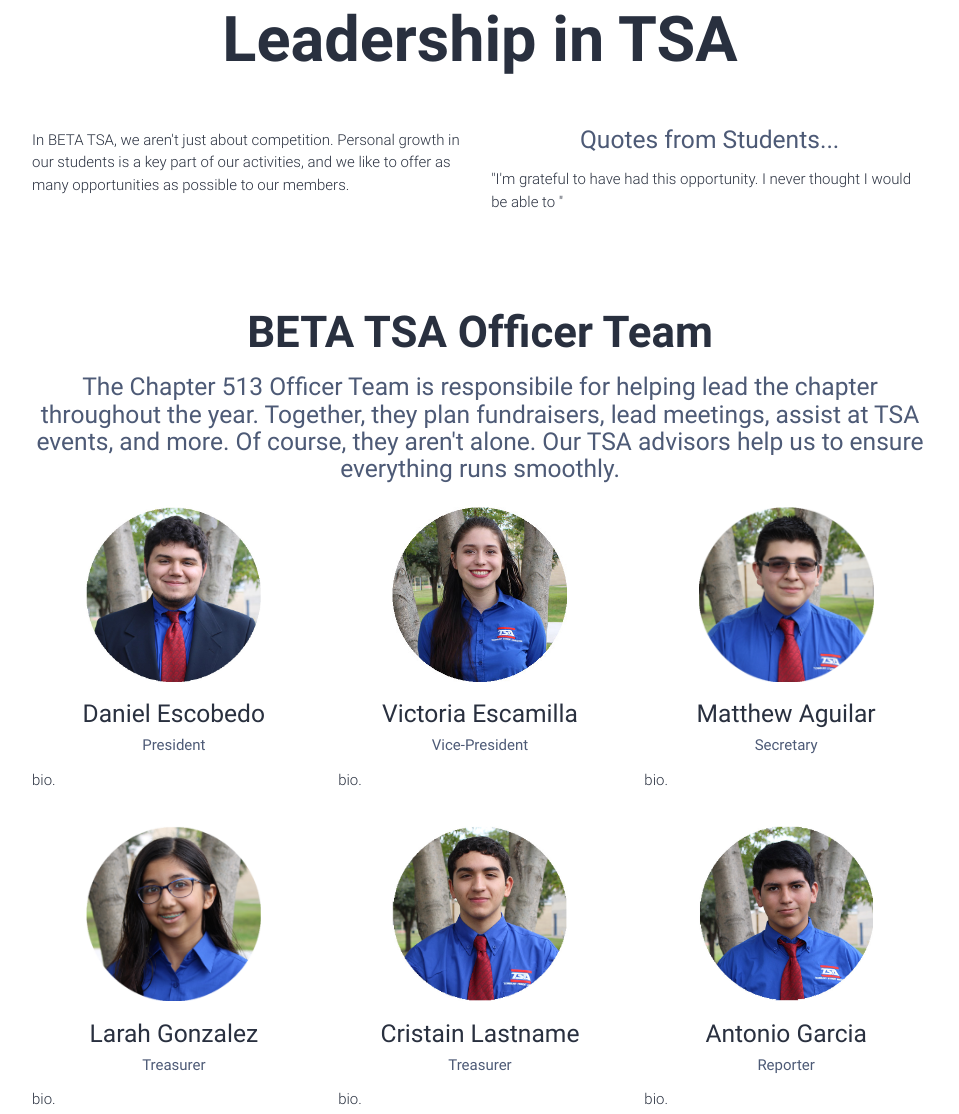
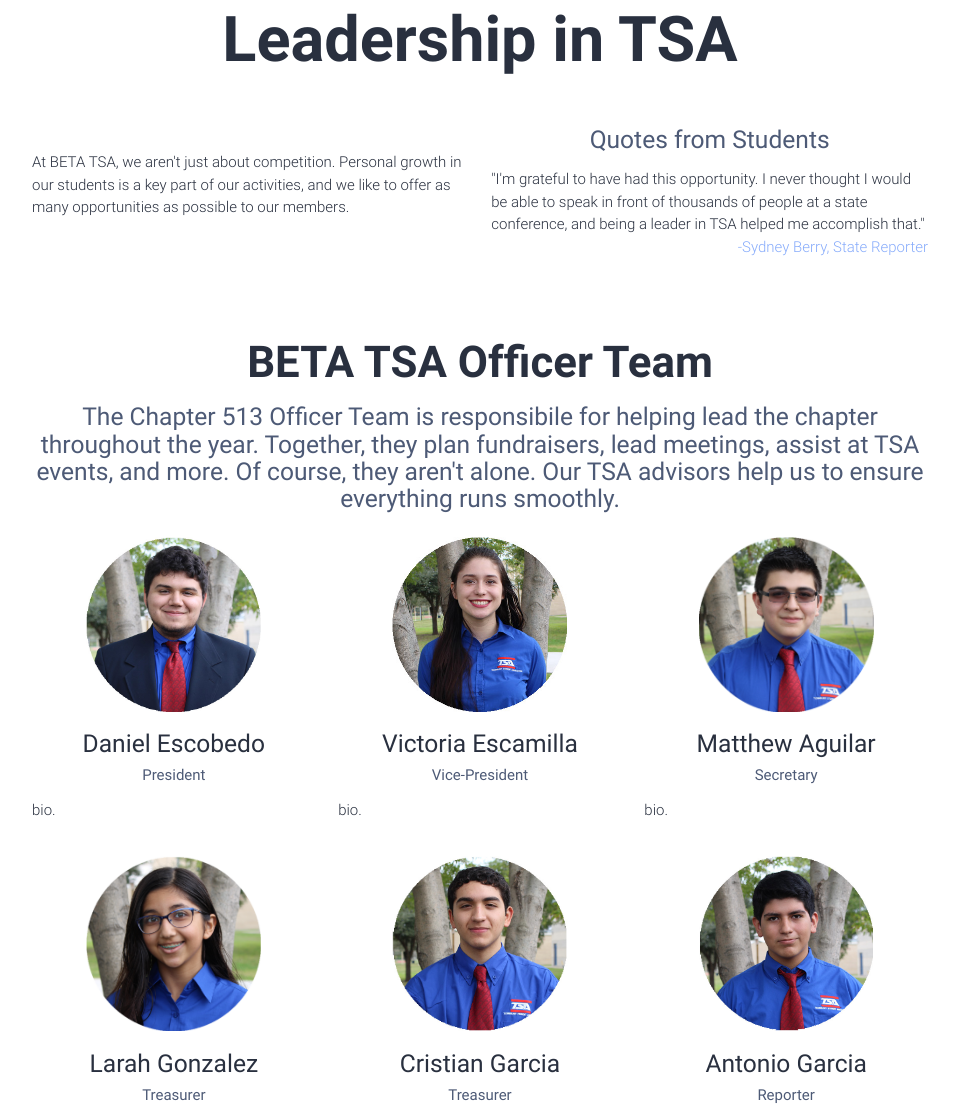
Before and after one commit to betatsa/betatsa.github.io, a plain HTML site: page tsa/leadership.html in a window 1280 px wide. Shown: the part 91-1205 px from the top of the page, without its empty margins (160-1119 px from the left). Drawn offline with nearby package versions, Linux system fonts and the light colour scheme.

Commit message:
look at me i can dance

```diff
--- a/tsa/leadership.html
+++ b/tsa/leadership.html
@@ -60,15 +60,16 @@
           <div class="row">
             <div class="col s12 m6">
               <div class="icon-block">
-                <p class="light dark-blue-text">In BETA TSA, we aren't just about competition. Personal growth in our students is a key part of our activities, and we like to offer as many opportunities as possible to our members. </p>
+              <br/>
+                <p class="light dark-blue-text">At BETA TSA, we aren't just about competition. Personal growth in our students is a key part of our activities, and we like to offer as many opportunities as possible to our members. </p>
               </div>
             </div>
             <!--Column 2-->
             <div class="col s12 m6">
               <div class="icon-block">
 
-                <h5 class="center medium-blue-text">Quotes from Students...</h5>
-                <p class="light dark-blue-text">"I'm grateful to have had this opportunity. I never thought I would be able to "</p>
+                <h5 class="center medium-blue-text">Quotes from Students</h5>
+                <p class="light dark-blue-text">"I'm grateful to have had this opportunity. I never thought I would be able to speak in front of thousands of people at a state conference, and being a leader in TSA helped me accomplish that."<br/><span class="right light baby-blue-text">-Sydney Berry, State Reporter</span></p>
               </div>
             </div>
 
@@ -126,8 +127,8 @@
         <!--Column 2-->
         <div class="col s12 m4">
           <div class="icon-block">
-            <center><img src="../img/cristain.jpg" alt="Cristain"></center>
-            <h5 class="center dark-blue-text">Cristain Lastname</h5>
+            <center><img src="../img/cristain.jpg" alt="Cristian Garcia"></center>
+            <h5 class="center dark-blue-text">Cristian Garcia</h5>
             <h6 class="center medium-blue-text">Treasurer</h6>
             <p class="light dark-blue-text">bio.</p>
           </div>
```
Also changed, not shown: STEM Education/classes.html (+4 -4 lines).
